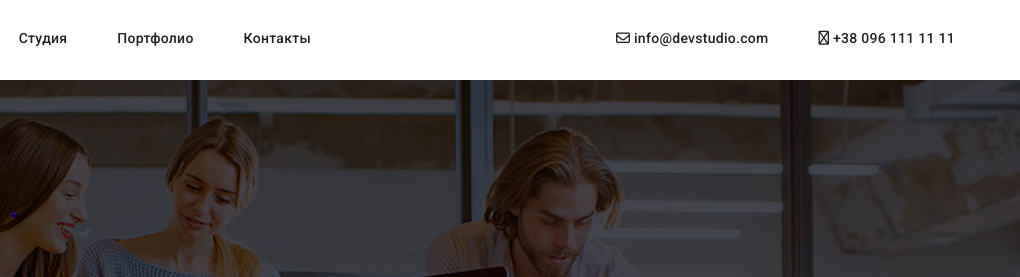
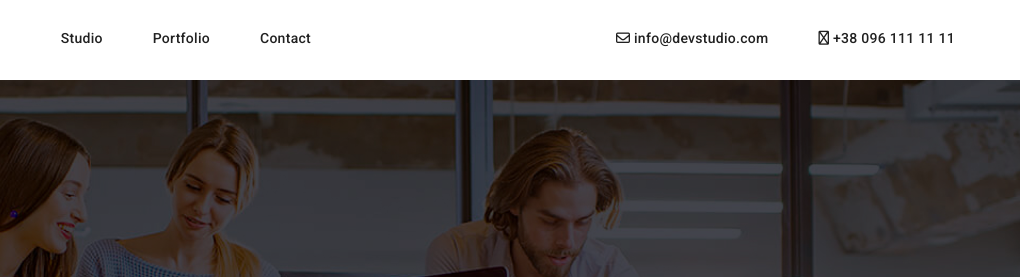
Before and after one commit to alisherax777/Wstudio, a plain HTML site: page index.html in a window 1280 px wide. Shown: the top 277 px of the page, 260-1280 px from the left. Drawn offline with Linux system fonts and the light colour scheme.

Commit message:
initial commit

```diff
--- a/index.html
+++ b/index.html
@@ -19,13 +19,13 @@
                 <nav>
                     <ul class="navbar-links">
                         <li>
-                            <a href="#">Студия</a>
+                            <a href="#">Studio</a>
                         </li>
                         <li>
-                            <a href="#">Портфолио</a>
+                            <a href="#">Portfolio</a>
                         </li>
                         <li>
-                            <a href="#">Контакты</a>
+                            <a href="#">Contact</a>
                         </li>
                     </ul>
 
```
